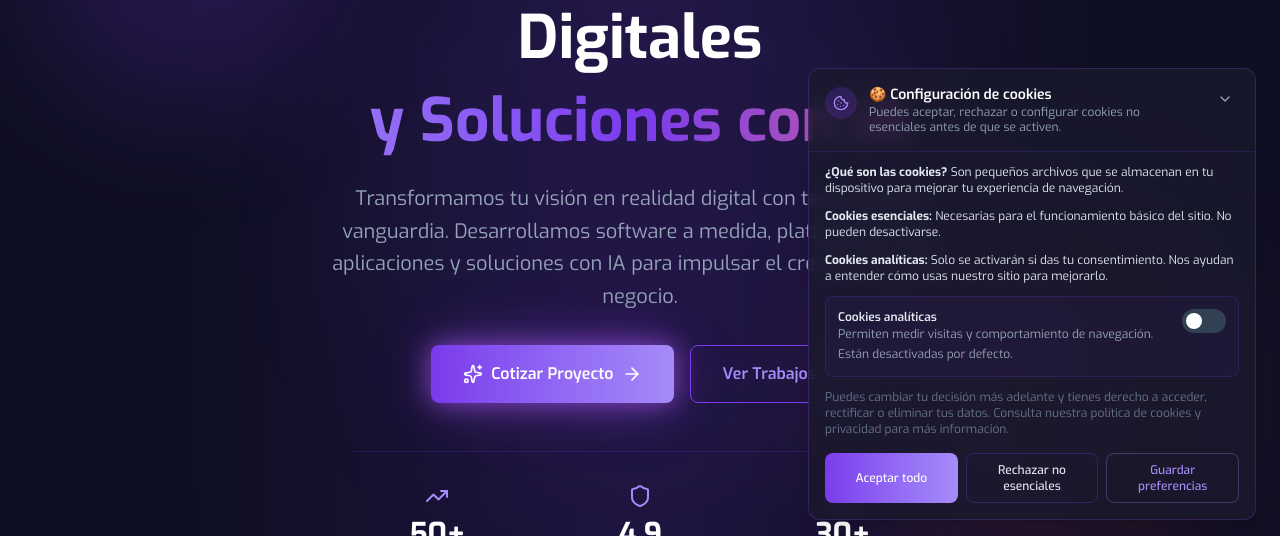
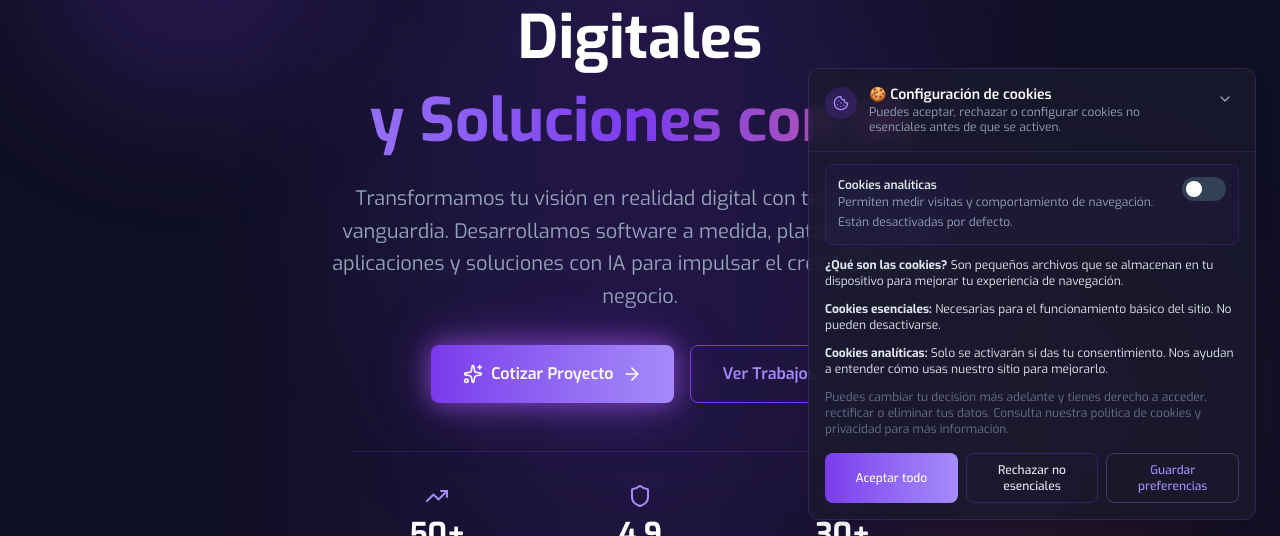
Before and after one commit to kcumen/kcumen-web-2026, a Next.js app: page / in a window 1280 px wide. Both pictures are taken after a click on the button "Más información". Shown: the part 264-800 px from the top of the page. Built offline with nearby package versions, Linux system fonts and the light colour scheme; no server answers.

Commit message:
fix: refine cookie consent interactions

```diff
--- a/src/components/CookieConsent.tsx
+++ b/src/components/CookieConsent.tsx
@@ -94,9 +94,9 @@ export default function CookieConsent() {
   if (!isVisible) return null;
 
   return (
-    <div className="fixed bottom-2 inset-x-2 z-50 md:left-auto md:right-6 md:max-w-md md:inset-x-auto md:bottom-4">
+    <div className="fixed bottom-2 inset-x-2 z-[9999] pointer-events-none md:left-auto md:right-6 md:max-w-md md:inset-x-auto md:bottom-4">
       <div
-        className="glass-card rounded-xl shadow-lg border border-[#7C3AED]/20 overflow-hidden"
+        className="glass-card pointer-events-auto rounded-xl shadow-lg border border-[#7C3AED]/20 overflow-hidden"
         role="dialog"
         aria-modal="false"
         aria-labelledby="cookie-consent-title"
@@ -127,18 +127,9 @@ export default function CookieConsent() {
         </div>
 
         {/* Expanded content - GDPR information */}
-        <div id="cookie-consent-details" className={`transition-all duration-300 ease-in-out ${isExpanded ? 'max-h-[32rem] opacity-100' : 'max-h-0 opacity-0'}`}>
+        <div id="cookie-consent-details" className={`transition-all duration-300 ease-in-out ${isExpanded ? 'max-h-[32rem] opacity-100 pointer-events-auto' : 'max-h-0 opacity-0 pointer-events-none'}`}>
           <div className="px-4 pb-4 border-t border-[#7C3AED]/20">
             <div className="pt-3 space-y-3">
-              <p className="text-[#E2E8F0] text-xs">
-                <strong>¿Qué son las cookies?</strong> Son pequeños archivos que se almacenan en tu dispositivo para mejorar tu experiencia de navegación.
-              </p>
-              <p className="text-[#E2E8F0] text-xs">
-                <strong>Cookies esenciales:</strong> Necesarias para el funcionamiento básico del sitio. No pueden desactivarse.
-              </p>
-              <p className="text-[#E2E8F0] text-xs">
-                <strong>Cookies analíticas:</strong> Solo se activarán si das tu consentimiento. Nos ayudan a entender cómo usas nuestro sitio para mejorarlo.
-              </p>
               <div className="rounded-lg border border-[#7C3AED]/20 bg-[#7C3AED]/5 p-3">
                 <div className="flex items-start justify-between gap-3">
                   <div>
@@ -150,16 +141,25 @@ export default function CookieConsent() {
                   <button
                     type="button"
                     onClick={() => setAnalyticsEnabled((current) => !current)}
-                    aria-pressed={analyticsEnabled}
-                    className={`relative inline-flex h-6 w-11 flex-shrink-0 items-center rounded-full transition-colors ${analyticsEnabled ? "bg-[#7C3AED]" : "bg-[#334155]"}`}
+                    className={`relative z-10 inline-flex h-6 w-11 flex-shrink-0 cursor-pointer items-center rounded-full transition-colors ${analyticsEnabled ? "bg-[#7C3AED]" : "bg-[#334155]"}`}
+                    {...(analyticsEnabled ? { "aria-pressed": "true" } : { "aria-pressed": "false" })}
                   >
                     <span className="sr-only">Activar cookies analíticas</span>
                     <span
-                      className={`inline-block h-4 w-4 transform rounded-full bg-white transition-transform ${analyticsEnabled ? "translate-x-6" : "translate-x-1"}`}
+                      className={`pointer-events-none inline-block h-4 w-4 transform rounded-full bg-white transition-transform ${analyticsEnabled ? "translate-x-6" : "translate-x-1"}`}
                     />
                   </button>
                 </div>
               </div>
+              <p className="text-[#E2E8F0] text-xs">
+                <strong>¿Qué son las cookies?</strong> Son pequeños archivos que se almacenan en tu dispositivo para mejorar tu experiencia de navegación.
+              </p>
+              <p className="text-[#E2E8F0] text-xs">
+                <strong>Cookies esenciales:</strong> Necesarias para el funcionamiento básico del sitio. No pueden desactivarse.
+              </p>
+              <p className="text-[#E2E8F0] text-xs">
+                <strong>Cookies analíticas:</strong> Solo se activarán si das tu consentimiento. Nos ayudan a entender cómo usas nuestro sitio para mejorarlo.
+              </p>
               <p className="text-[#64748B] text-xs">
                 Puedes cambiar tu decisión más adelante y tienes derecho a acceder, rectificar o eliminar tus datos. Consulta nuestra política de cookies y privacidad para más información.
               </p>
```
